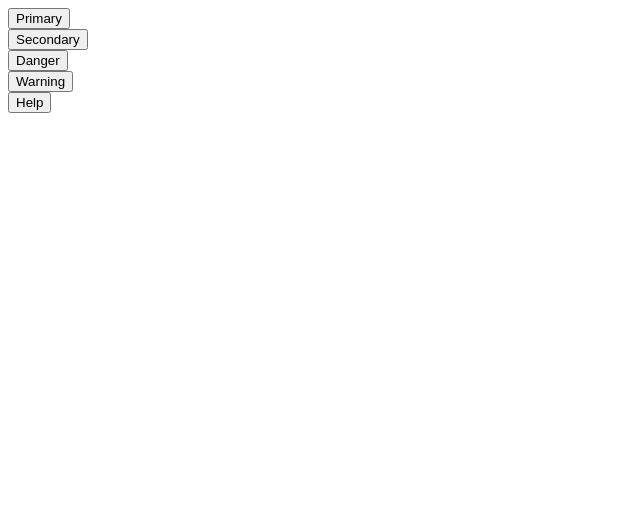
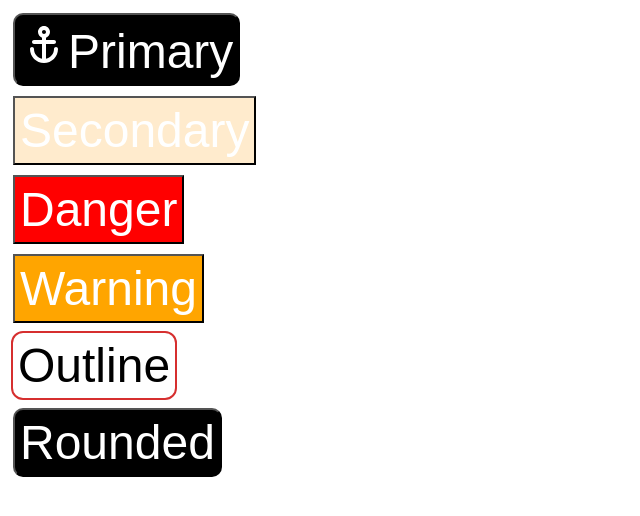
Before and after one commit to LunaticEradicator/React-Reusability, a React (Vite) app: page / in a window 1280 px wide. Shown: the top 516 px of the page, without its empty margins (0-640 px from the left). Built offline with nearby package versions, Linux system fonts and the light colour scheme.

Commit message:
Button Reuseability

```diff
--- a/package.json
+++ b/package.json
@@ -10,8 +10,10 @@
     "preview": "vite preview"
   },
   "dependencies": {
+    "classnames": "^2.3.2",
     "react": "^18.2.0",
-    "react-dom": "^18.2.0"
+    "react-dom": "^18.2.0",
+    "react-icons": "^4.8.0"
   },
   "devDependencies": {
     "@types/react": "^18.0.28",
--- a/src/App.css
+++ b/src/App.css
@@ -1,3 +1,45 @@
 * {
   box-sizing: border-box;
 }
+
+.buttonClass {
+  background-color: rgb(0, 0, 0);
+  color: white;
+  font-size: 3rem;
+  margin: 5px;
+  padding: 5px;
+}
+
+.primaryClass {
+  background-color: green;
+}
+
+.secondaryClass {
+  background-color: blanchedalmond;
+}
+
+.warningClass {
+  background-color: orange;
+}
+
+.dangerClass {
+  background-color: red;
+}
+
+.roundedClass {
+  border-radius: 10px;
+}
+
+.outlineClass {
+  border: none;
+  outline: 2px solid rgb(214, 47, 47);
+  background-color: white;
+  color: black;
+}
+
+.newStyle {
+  border: none;
+  outline: 2px solid rgb(214, 47, 47);
+  background-color: rgb(255, 255, 255);
+  color: black;
+}
--- a/src/App.jsx
+++ b/src/App.jsx
@@ -1,17 +1,36 @@
 import './App.css'
 import Button from './component/Button'
+import { TiAnchor } from "react-icons/ti";
 
 function App() {
+
+  function handleOnClick() {
+    console.log('Clicked')
+  }
+
+  function handleOnMouseEnter() {
+    console.log('Clicked')
+  }
 
   return (
     <>
       <div className='app'>
-        <Button>Primary</Button>
-        <Button>Secondary</Button>
-        <Button>Danger</Button>
-        <Button>Warning</Button>
-        <Button>Help</Button>
-      </div>
+        <div>
+          <Button
+            rounded
+            onClick={handleOnClick}
+          >
+            <TiAnchor></TiAnchor>Primary</Button>
+        </div>
+        <Button
+          // className="newStyle"
+          secondary
+          onMouseEnter={handleOnMouseEnter}>Secondary</Button>
+        <Button danger>Danger</Button>
+        <Button warning>Warning</Button>
+        <Button outline rounded>Outline</Button>
+        <Button rounded>Rounded</Button>
+      </div >
     </>
   )
 }
--- a/src/component/Button.jsx
+++ b/src/component/Button.jsx
@@ -1,7 +1,19 @@
-export default function Button({ children }) {
+import classNames from "classnames"
+
+export default function Button({ children, primary, secondary, danger, warning, rounded, outline, ...rest }) {
+
+    const customStyling = classNames(rest.className, 'buttonClass', {
+        'primaryClass': primary,
+        'secondaryClass': secondary,
+        'dangerClass': danger,
+        'warningClass': warning,
+        'roundedClass': rounded,
+        'outlineClass': outline,
+    })
+
     return (
         <div className="buttonComponent">
-            <button>{children}</button>
+            <button  {...rest} className={customStyling}>{children}</button>
         </div>
     )
 }
```
Also changed, not shown: src/pages/ButtonPage.jsx (added, +38 -0 lines), 1 other file (tests, documents, lock files or other folders).
